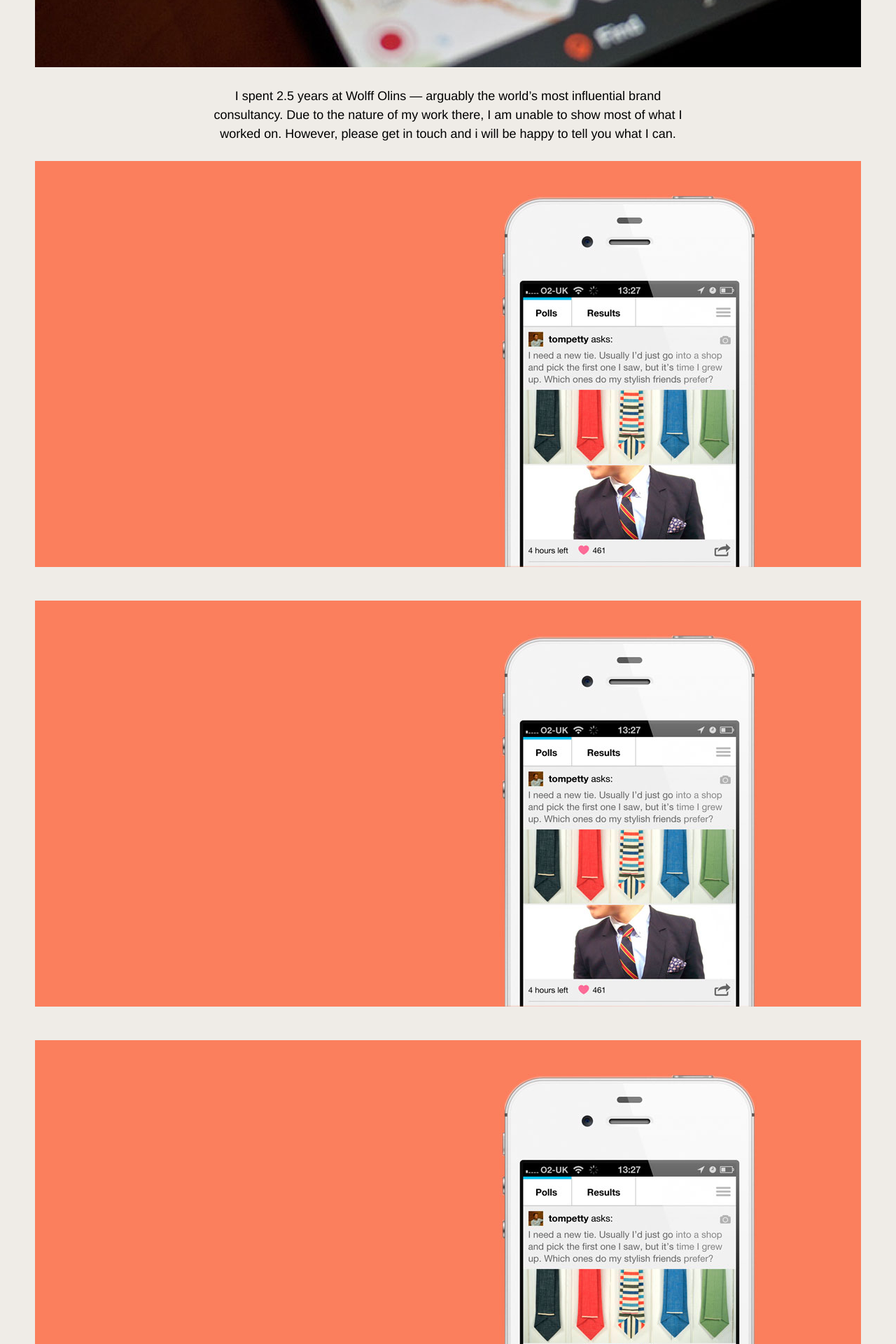
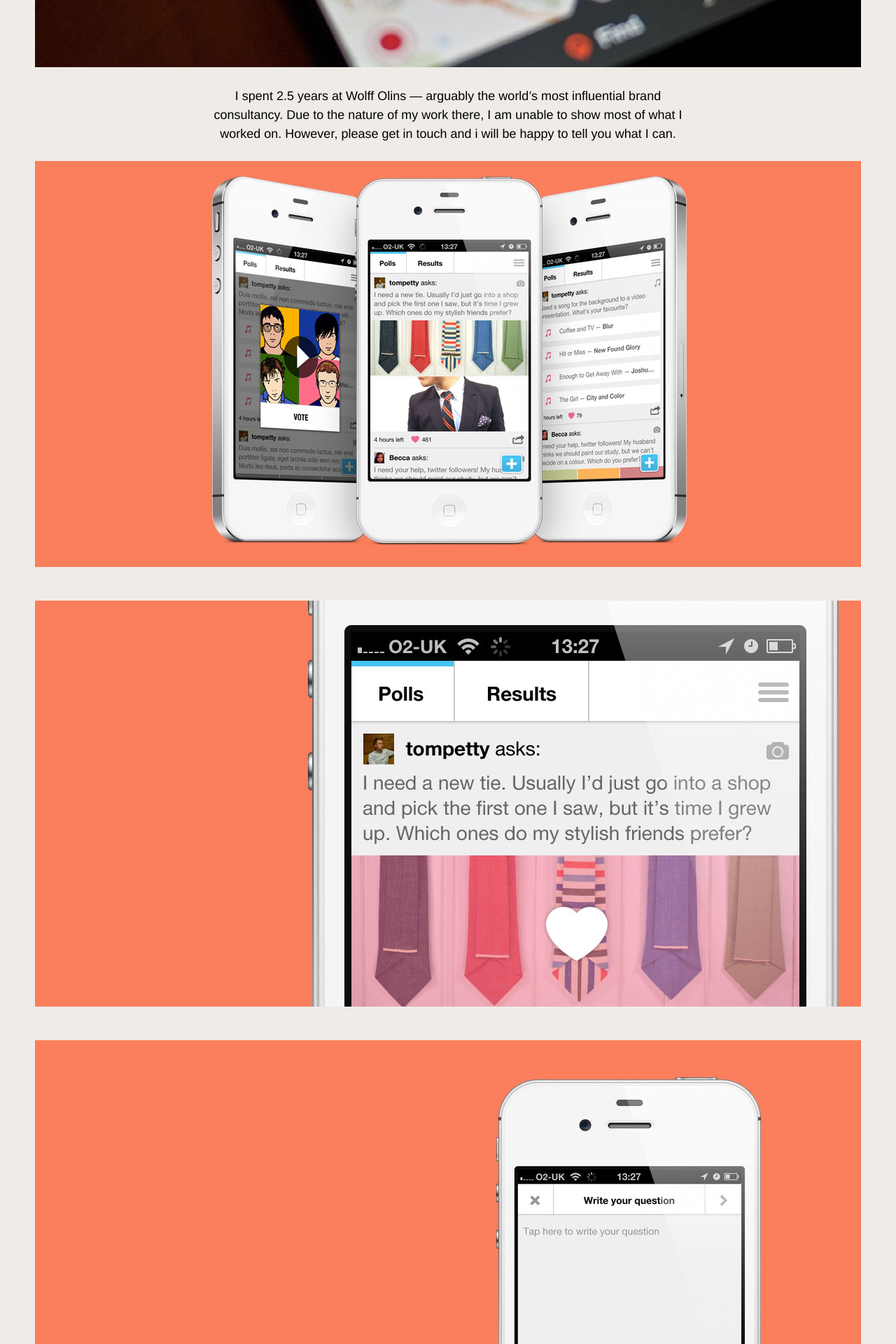
Before and after one commit to anothertompetty/portfolio, a Jekyll site: the page built from polligraf.html, in a window 1280 px wide. Shown: the part 967-2887 px from the top of the page at 70% size. Built offline with Jekyll 4.4.1, drawn with Linux system fonts in a browser that asks for light colours; nearby versions of some CDN libraries; Markdown is read by kramdown in place of the engine named in the settings.

Commit message:
adding Polligraf project

```diff
--- a/polligraf.html
+++ b/polligraf.html
@@ -1,42 +1,6 @@
-<!DOCTYPE html>
-
-<head>
-
-	<title>Another Tom Petty</title>
-
-	<meta name="description" content="The portfolio of Tom Petty, a digital product designer and strategist.">
-	<meta name="author" content="Tom Petty - @tp">
-	<meta http-equiv="Content-Type" content="text/html" charset="utf-8">
-	<meta name="viewport" content="initial-scale=1, maximum-scale=1, minimal-ui">
-
-	<link rel="stylesheet" type="text/css" media="screen" href="css/style.css">
-
-	<script src="http://code.jquery.com/jquery-1.10.1.min.js"></script>
-	<script type="text/javascript" src="//use.typekit.net/pix7fpg.js"></script>
-	<script type="text/javascript">try{Typekit.load();}catch(e){}</script>
-
-</head>
-
-<body>
-
-	<header class="dark">
-
-		<div class="contain">
-
-			<h1><a href="index.html">Tom Petty</a></h1>
-
-			<p class="view-all-trigger close-icon">Close</p>
-
-			<ul class="nav">
-				<li><a href="work.html"><span class="yellow-text">Work</span></a></li>
-				<li><a href="writing.html"><span class="green-text">Words</span></a></li>
-				<li><a href="profile.html"><span class="red-text">Profile</span></a></li>
-				<li><a href="mailto:hello@nothertompetty.com"><span class="purple-text">Contact</span></a></li>
-			</ul>
-
-		</div>
-
-	</header>
+---
+layout: default
+---
 
 	<section class="handshake dark cf">
 
@@ -64,23 +28,10 @@
 
 		<img src="img/polligraf/polligraf2.jpg">
 
-		<img src="img/polligraf/polligraf2.jpg">
+		<img src="img/polligraf/polligraf3.jpg">
 
-		<img src="img/polligraf/polligraf2.jpg">
+		<img src="img/polligraf/polligraf4.jpg">
 
-		<img src="img/polligraf/polligraf2.jpg">
+		<img src="img/polligraf/polligraf5.jpg">
 
 	</section>
-
-
-	<footer class="contain">
-
-		&copy; Tom Petty 2014
-
-	</footer>
-
-	<script src="js/scripts.js" type="text/javascript"></script>
-
-</body>
-
-</html>
--- a/work.html
+++ b/work.html
@@ -22,7 +22,7 @@ layout: default
 		Due to the nature of my work there, I am unable to show most of what I worked on.
 		However, please get in touch and i will be happy to tell you what I can.</p>
 
-		<img src="img/one-third.jpg">
+		<img src="img/work/ee.jpg">
 
 		<img src="img/work/amex.jpg">
 
@@ -46,7 +46,7 @@ layout: default
 
 			<img src="img/one-third.jpg" class="left-top">
 
-			<a href="polligraf.html"><img src="img/one-third.jpg"></a>
+			<a href="polligraf.html"><img src="img/work/polligraf.jpg"></a>
 
 		</div>
 
```
Also changed, not shown: img/polligraf/polligraf2.jpg, img/polligraf/polligraf3.jpg (added), img/polligraf/polligraf4.jpg (added), img/polligraf/polligraf5.jpg (added), img/work/polligraf.jpg (added).
